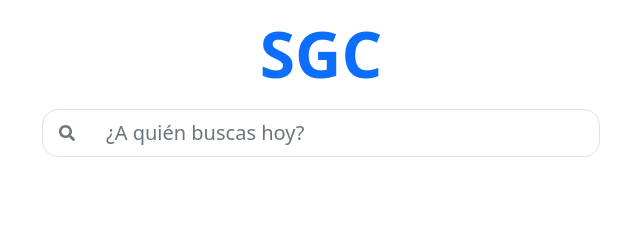
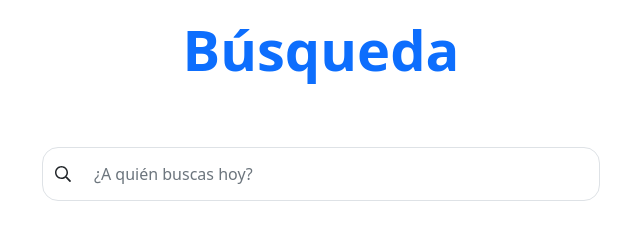
Before and after one commit to darrelmasis/Location, a website: page index.html in a window 1280 px wide. Shown: the whole page, without its empty margins (319-959 px from the left). Drawn offline with Linux system fonts and the light colour scheme.

Commit message:
Agrega el icono de búsqueda y mejora el diseño

```diff
--- a/index.html
+++ b/index.html
@@ -11,16 +11,16 @@
 
 <body>
   <main class="container d-flex flex-column align-items-center text-center">
-    <h1 class="text-primary display-3 fw-bold my-3">SGC</h1>
-    <div class="col-md-6  fake-box position-relative">
-      <div class="input-group input-group-lg">
+    <h1 class="text-primary display-4 fw-bold my-3">Búsqueda</h1>
+    <div class="col-md-6 py-2 fake-box position-relative mt-5">
+      <div class="input-group">
         <span class="input-group-text bg-transparent border-0" id="basic-addon1">
-          <svg aria-hidden="true" class="text-secondary" focusable="false" data-prefix="fas" data-icon="search"
-            class="svg-inline--fa fa-search fa-w-16" role="img" xmlns="http://www.w3.org/2000/svg"
-            viewBox="0 0 512 512">
+          <svg aria-hidden="true" focusable="false" data-prefix="far" data-icon="search" role="img"
+            xmlns="http://www.w3.org/2000/svg" viewBox="0 0 512 512" class="svg-inline--fa fa-search fa-w-16">
             <path fill="currentColor"
-              d="M505 442.7L405.3 343c-4.5-4.5-10.6-7-17-7H372c27.6-35.3 44-79.7 44-128C416 93.1 322.9 0 208 0S0 93.1 0 208s93.1 208 208 208c48.3 0 92.7-16.4 128-44v16.3c0 6.4 2.5 12.5 7 17l99.7 99.7c9.4 9.4 24.6 9.4 33.9 0l28.3-28.3c9.4-9.4 9.4-24.6.1-34zM208 336c-70.7 0-128-57.2-128-128 0-70.7 57.2-128 128-128 70.7 0 128 57.2 128 128 0 70.7-57.2 128-128 128z">
-            </path>
+              d="M508.5 468.9L387.1 347.5c-2.3-2.3-5.3-3.5-8.5-3.5h-13.2c31.5-36.5 50.6-84 50.6-136C416 93.1 322.9 0 208 0S0 93.1 0 208s93.1 208 208 208c52 0 99.5-19.1 136-50.6v13.2c0 3.2 1.3 6.2 3.5 8.5l121.4 121.4c4.7 4.7 12.3 4.7 17 0l22.6-22.6c4.7-4.7 4.7-12.3 0-17zM208 368c-88.4 0-160-71.6-160-160S119.6 48 208 48s160 71.6 160 160-71.6 160-160 160z"
+              class=""></path>
+          </svg>
           </svg>
         </span>
         <input type="text" class="form-control border-0 bg-transparent" placeholder="¿A quién buscas hoy?"
```
